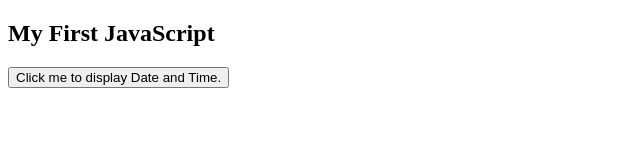
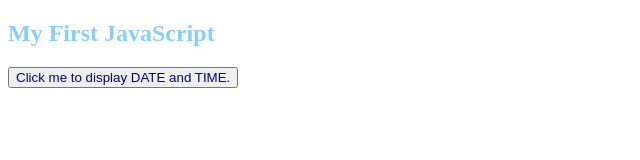
Before and after one commit to DoctorSwagatron/DoctorSwagatron.github.io, a plain HTML site: page program1-1.html in a window 1280 px wide. Shown: the whole page, without its empty margins (0-640 px from the left). Drawn offline with Linux system fonts and the light colour scheme.

Commit message:
Changed to charset, added color.

```diff
--- a/program1-1.html
+++ b/program1-1.html
@@ -2,14 +2,14 @@
 <html lang="en-us">
 
 <head>
-    <meta content="UTF-8">
+    <meta charset="UTF-8"/>
     <title>My First JavaScript Program</title>
 </head>
 
 <body>
-    <h2>My First JavaScript</h2>
-    <button type="button" onclick="document.getElementById('demo').innerHTML = Date()">
-        Click me to display Date and Time.</button>
+    <h2 style="color:lightskyblue">My First JavaScript</h2>
+    <button type="button" style="color:darkblue" onclick="document.getElementById('demo').innerHTML = Date()">
+        Click me to display DATE and TIME.</button>
     <p id="demo"></p>
 </body>
 
```
